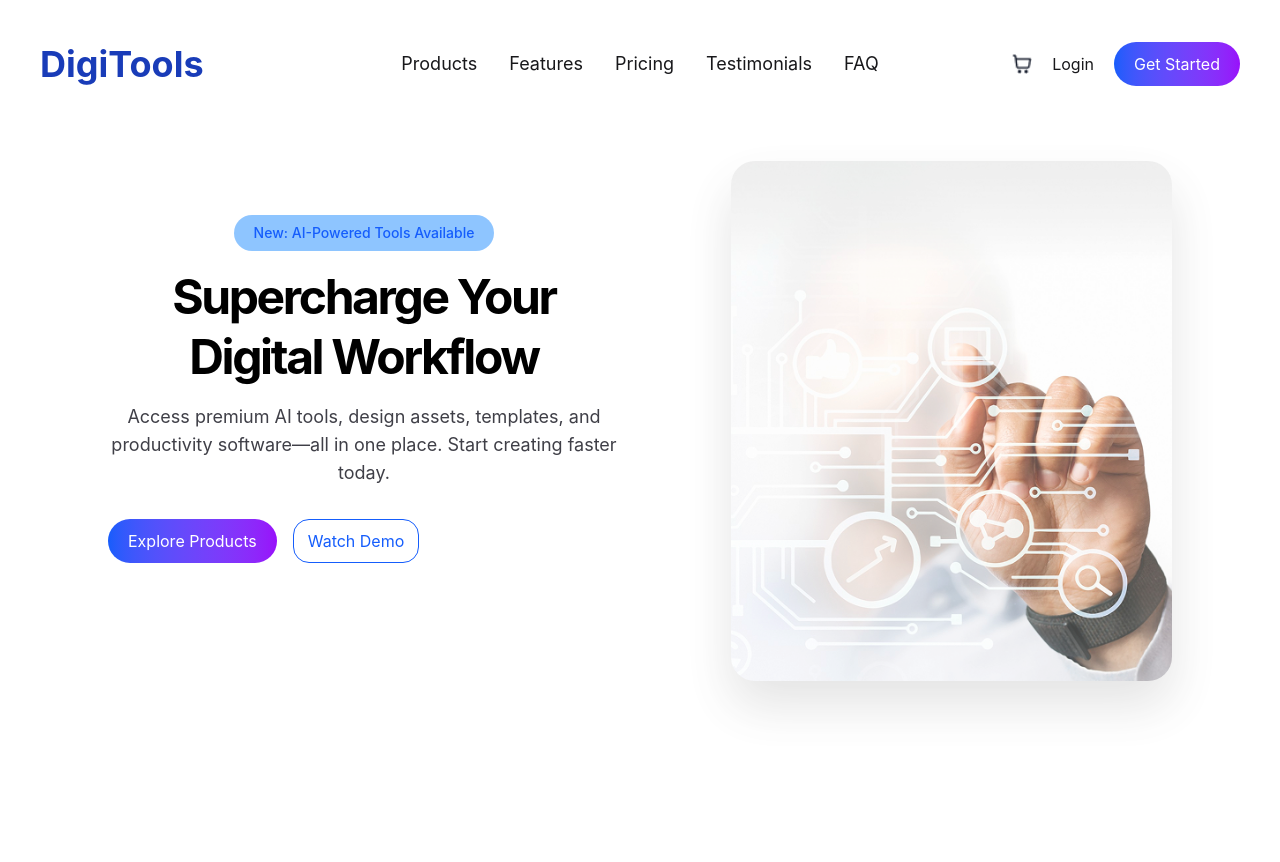
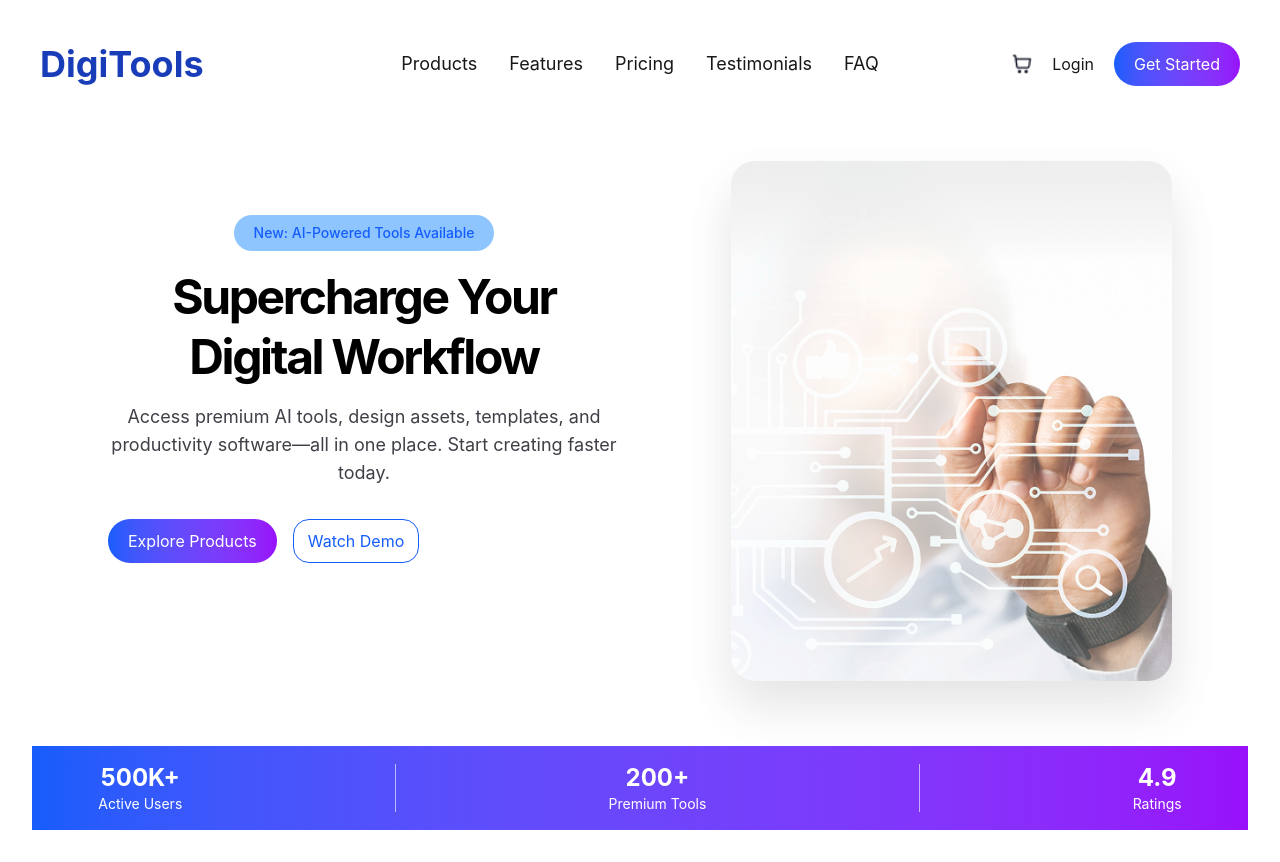
Before and after one commit to Aslam603/Digital-tools, a React (Vite) app: page / in a window 1280 px wide. Before the commit the page ends 800 px from the top, so only its background shows below. Built offline with nearby package versions, Linux system fonts and the light colour scheme.

Commit message:
created stats info

```diff
--- a/src/App.jsx
+++ b/src/App.jsx
@@ -4,6 +4,7 @@ import viteLogo from '/vite.svg'
 import './App.css'
 import NavBar from './components/navBar'
 import Banner from './components/banner'
+import Stats from './components/stats'
 
 function App() {
   const [count, setCount] = useState(0)
@@ -15,6 +16,7 @@ function App() {
 
 <Banner></Banner>
 
+<Stats></Stats>
 
     </>
   )
--- a/src/components/banner.jsx
+++ b/src/components/banner.jsx
@@ -1,4 +1,6 @@
 import BannerImage from "../assets/banner.png";
+
+
 
 const Banner = () => {
   return (
--- /dev/null
+++ b/src/components/stats.jsx
@@ -0,0 +1,45 @@
+const Stats = () => {
+
+return (
+
+<div className=" flex items-center justify-around gap-20 py-4 bg-linear-to-r from-blue-600 to-purple-600 text-white">
+<div className="text-center">
+
+                <h2 className="text-2xl font-bold">500K+</h2>
+                <p className="text-sm">Active Users</p>
+
+</div>
+
+<div className="h-12 w-px bg-white/60"></div>
+
+<div className="text-center">
+
+                <h2 className="text-2xl font-bold">200+</h2>
+                                <p className="text-sm">Premium Tools</p>
+
+
+
+    </div>
+
+    <div className="h-12 w-px bg-white/60"></div>
+
+
+<div className="text-center">
+
+                <h2 className="text-2xl font-bold">4.9</h2>
+                                <p className="text-sm">Ratings</p>
+
+
+
+    </div>
+
+
+            </div>
+
+
+
+);
+
+};
+
+export default Stats;
```
Also changed, not shown: src/assets/Play.png (added).
